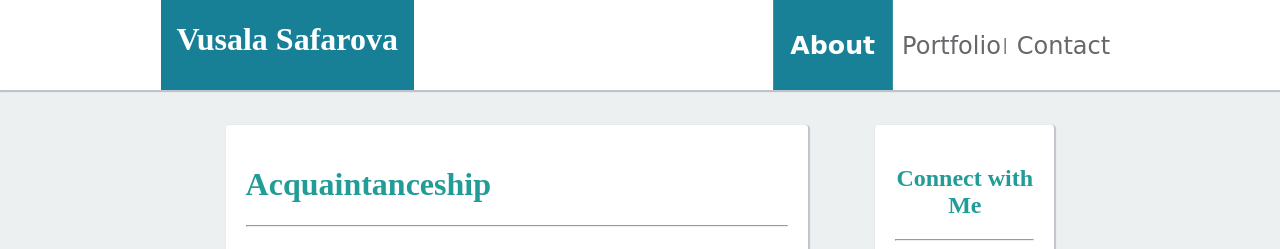
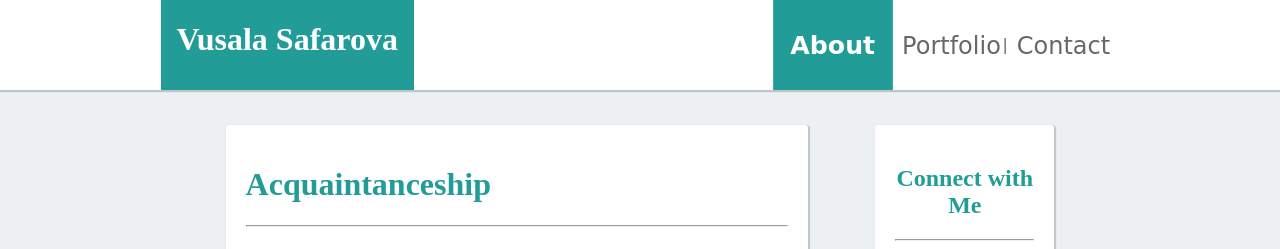
Before and after one commit to vusales/bio_bootcampFirstProject, a plain HTML site: page index.html in a window 1280 px wide. In both pictures the pointer is over the link "About". Shown: the top 249 px of the page. Drawn offline with Linux system fonts and the light colour scheme.

Commit message:
changing color

```diff
--- a/CSS/stylesheet.css
+++ b/CSS/stylesheet.css
@@ -35,8 +35,6 @@ nav {
     width: 33%;
     height: 90px;
     list-style-type: none;
-    /* border-left: 1px solid lightgray;
-    border-right: 1px  solid lightgray; */
     display: flex;
     justify-content: center;
     align-items: center;
@@ -49,7 +47,7 @@ nav {
 }
 
 .navul li>a:hover {
-    background-color: #188097;
+    background-color: #219c97;
     transition: width 1s ease-out 1s ;
     transform: scale(1.05,1);
     font-weight: bold;
@@ -62,7 +60,7 @@ nav {
 header {
     width: 253px;
     height: 90px;
-    background-color:hsl(191, 73%, 34%);
+    background-color:#219c97;
 
 }
 header:hover {
```
